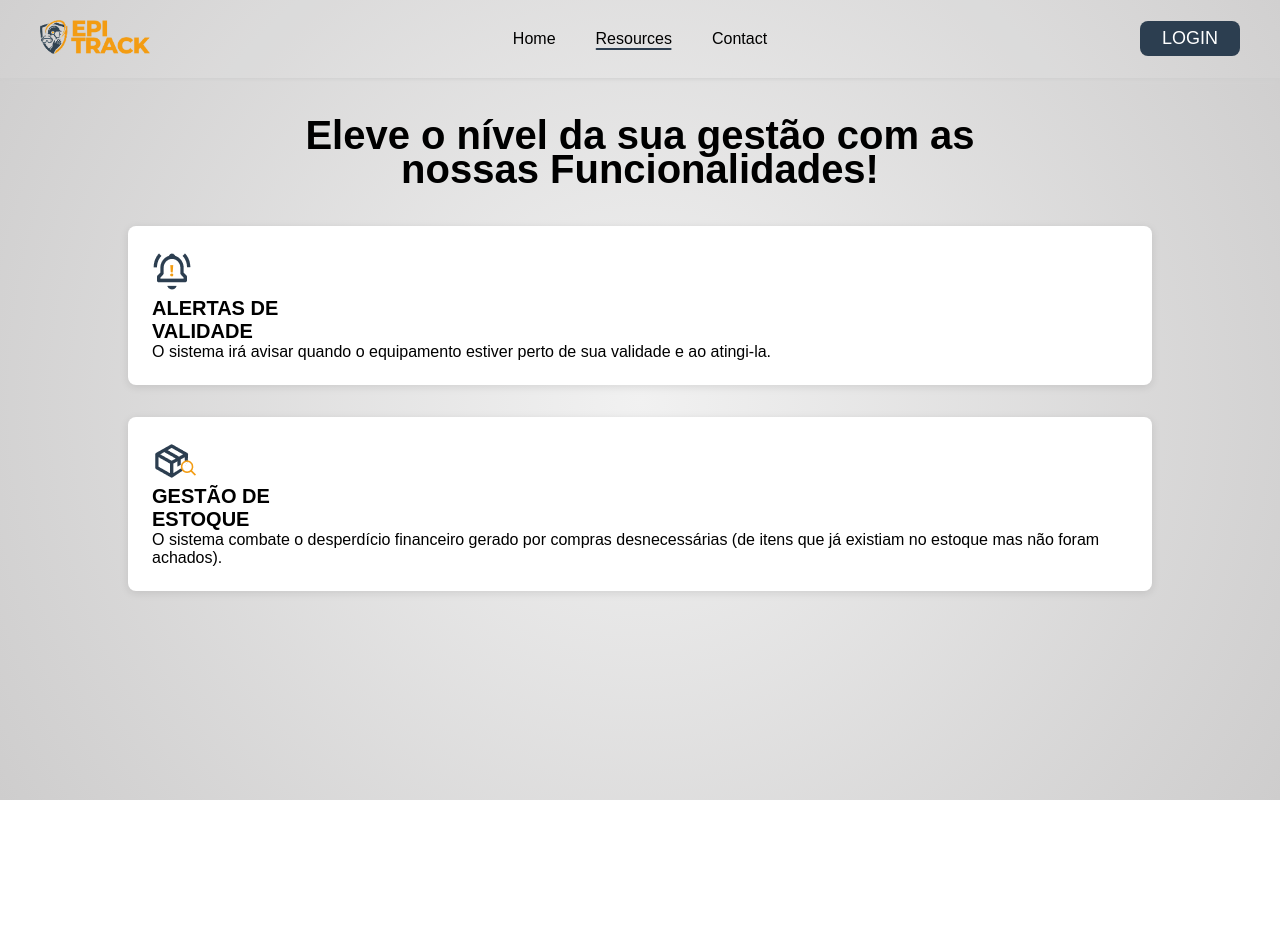
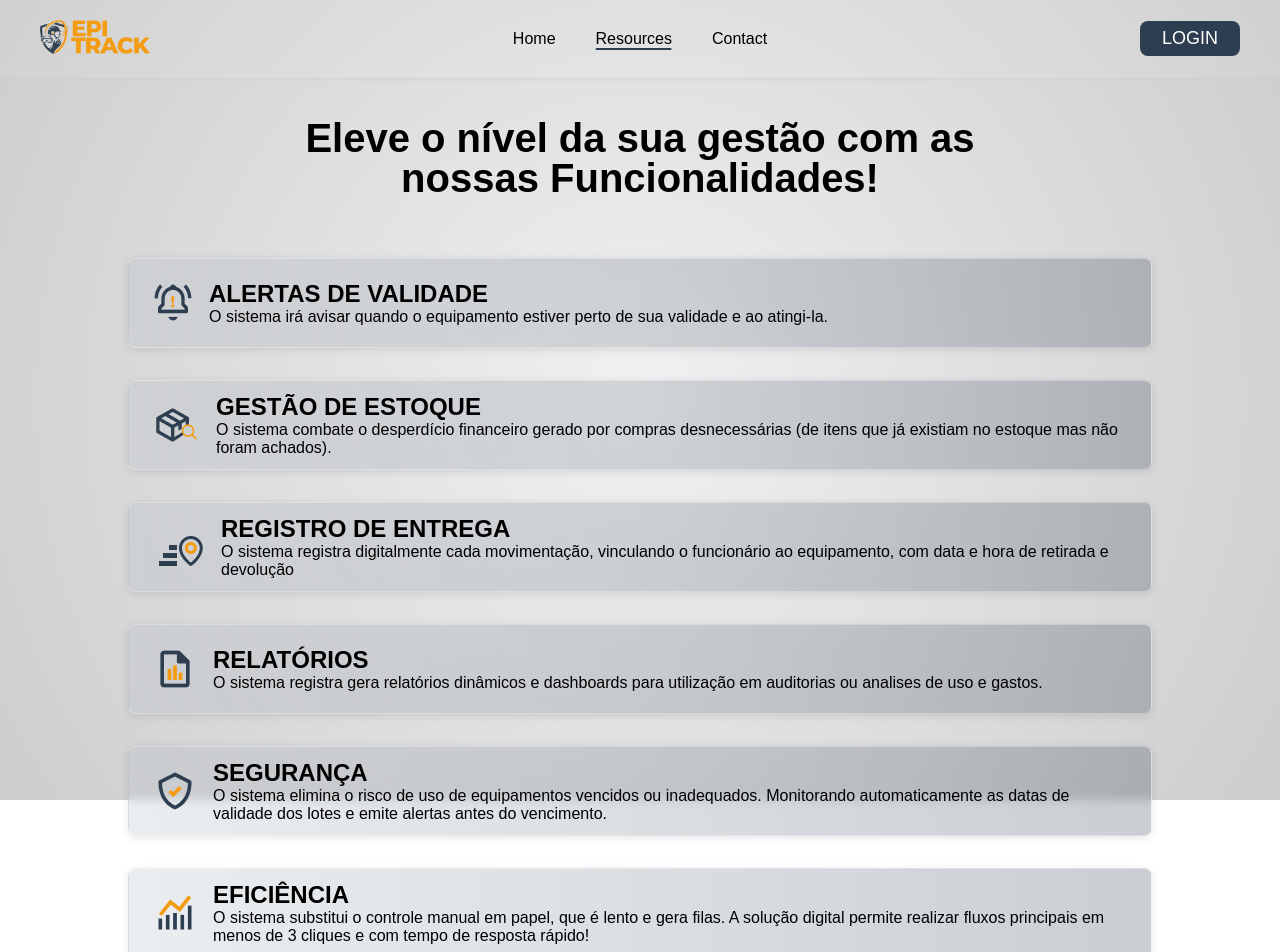
Before and after one commit to kauanzeraaa/epi_track, a Vue app: page /resources in a window 1280 px wide. Shown: the top 952 px of the page. Before the commit the page ends 800 px from the top, so only its background shows below. Built offline with nearby package versions, Linux system fonts and the light colour scheme; a web font is replaced by a local one.

Commit message:
cards design finalized

```diff
--- a/src/views/Resources.vue
+++ b/src/views/Resources.vue
@@ -18,18 +18,56 @@ export default {
   },
   setup() {
     const cards = ref([
-      { id: 1,
+      {
+        id: 1,
         img: alertImg,
         alt: "Alerta de validade",
         title: "ALERTAS DE VALIDADE",
         description: "O sistema irá avisar quando o equipamento estiver perto de sua validade e ao atingi-la."
       },
-      { id: 2,
+      {
+        id: 2,
         img: inventoryImg,
         alt: "Gestão de estoque",
         title: "GESTÃO DE ESTOQUE",
         description: "O sistema combate o desperdício financeiro gerado por compras desnecessárias (de itens que já existiam no estoque mas não foram achados)."
+      },
+      {
+        id: 3,
+        img: deliverImg,
+        alt: "Registro de entrega",
+        title: "REGISTRO DE ENTREGA",
+        description: "O sistema registra digitalmente cada movimentação, vinculando o funcionário ao equipamento, com data e hora de retirada e devolução"
+      },
+      {
+        id: 4,
+        img: fileImg,
+        alt: "Relatórios",
+        title: "RELATÓRIOS",
+        description: "O sistema registra gera relatórios dinâmicos e dashboards para utilização em auditorias ou analises de uso e gastos."
+      },
+      {
+        id: 5,
+        img: checkImg,
+        alt: "Segurança",
+        title: "SEGURANÇA",
+        description: "O sistema elimina o risco de uso de equipamentos vencidos ou inadequados. Monitorando automaticamente as datas de validade dos lotes e emite alertas antes do vencimento."
+      },
+      {
+        id: 6,
+        img: chartImg,
+        alt: "Eficiência",
+        title: "EFICIÊNCIA",
+        description: "O sistema substitui o controle manual em papel, que é lento e gera filas. A solução digital permite realizar fluxos principais em menos de 3 cliques e com tempo de resposta rápido!"
+      },
+      {
+        id: 7,
+        img: economyImg,
+        alt: "Economia",
+        title: "ECONOMIA",
+        description: "O sistema centraliza tudo em um banco de dados. Permitindo que os gestores visualizem o consumo, custos e necessidades de compra de forma imediata!"
       }
+
     ])
     return { cards }
   }
@@ -46,16 +84,19 @@ export default {
   <section class="section-cards">
 
     <section v-for="item in cards" :key="item.id" class="card-alert">
-      <img :src="item.img" :alt="item.alt">
-      <h2 class="h2_tittle">{{ item.title }}</h2>
-      <p class="p_tittle">{{ item.description }}</p>
+      <img :src="item.img" :alt="item.alt" />
+
+      <div class="card-text">
+        <h2>{{ item.title }}</h2>
+        <p>{{ item.description }}</p>
+      </div>
     </section>
 
   </section>
 </template>
 
 <style>
-.section-cards{
+.section-cards {
   display: flex;
   flex-direction: column;
   justify-content: center;
@@ -72,11 +113,11 @@ export default {
 
 .tittle {
   font-size: 40px;
-  line-height: 85%;
-  padding: 40px;
+  line-height: 100%;
+  padding: 40px 0px 60px;
 }
 
-.h2_tittle{
+.h2_tittle {
   display: flex;
   align-items: center;
   font-size: 20px;
@@ -85,12 +126,17 @@ export default {
 
 .card-alert {
   width: 80%;
-  height: auto;
+  height: 90px;
   padding: 1.5rem;
   border-radius: 8px;
-  background-color: white;
+  background-image: linear-gradient(to left, #2C3E5040, #AFBAC540);
   box-shadow: 0 2px 8px rgba(0, 0, 0, 0.1);
   text-align: left;
+  backdrop-filter: blur(5px);
+  -webkit-backdrop-filter: blur(5px);
+  border: 1px solid rgba(255, 255, 255, 0.3);
+  display: flex;
+  align-items: center;
+  gap: 1rem;
 }
-
 </style>
```
